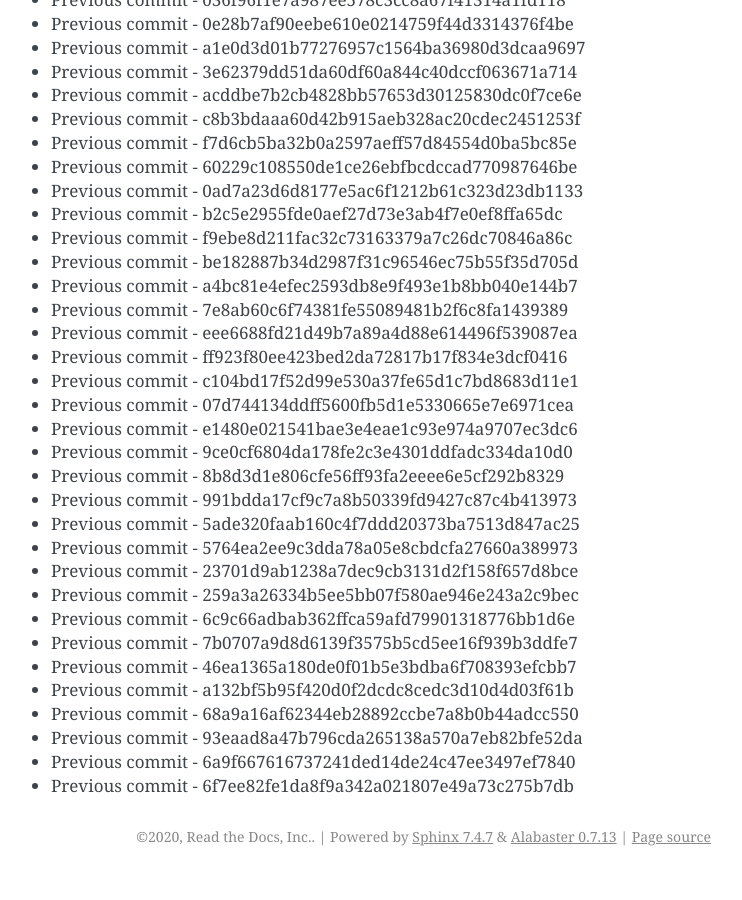
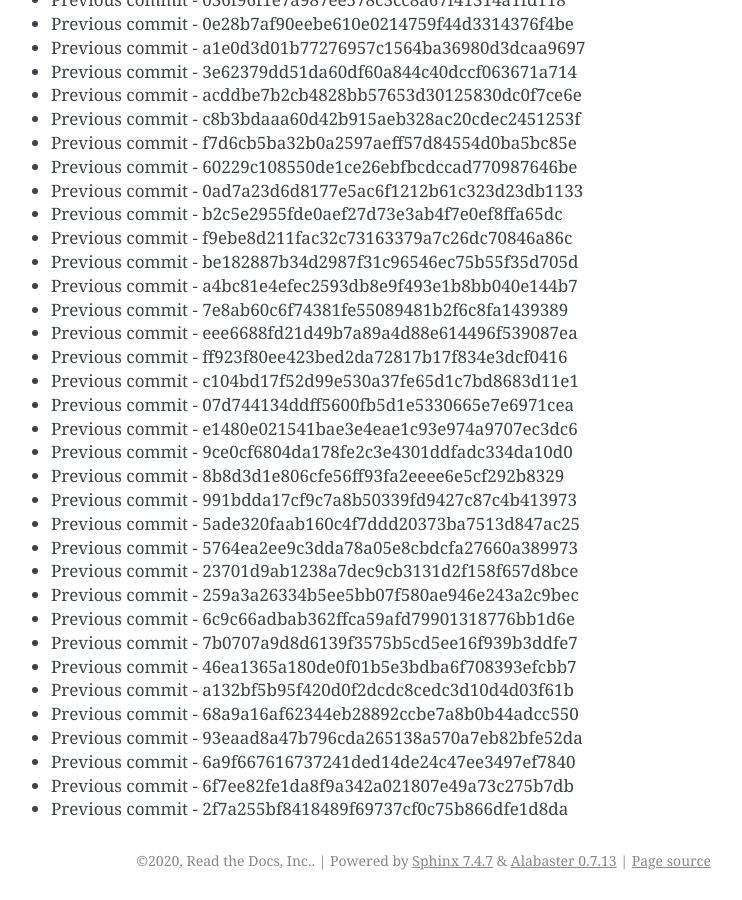
Before and after one commit to readthedocs/rtd-git-stresstest, a Sphinx documentation site: the page built from docs/updates.rst, in a window 1280 px wide and 900 px high, scrolled down 46964 px. Shown: the whole window, without its empty margins (399-1141 px from the left). Built offline with Sphinx 7.4.7, drawn with Linux system fonts in a browser that asks for light colours; before the commit the page ends 47840 px from its top, so only the background shows below that.

Commit message:
Generating commit from previous: 2f7a255bf8418489f69737cf0c75b866dfe1d8da

```diff
--- a/docs/updates.rst
+++ b/docs/updates.rst
@@ -2005,3 +2005,4 @@ It can be tested for any performance characteristics.
 * Previous commit - 93eaad8a47b796cda265138a570a7eb82bfe52da
 * Previous commit - 6a9f667616737241ded14de24c47ee3497ef7840
 * Previous commit - 6f7ee82fe1da8f9a342a021807e49a73c275b7db
+* Previous commit - 2f7a255bf8418489f69737cf0c75b866dfe1d8da
```
